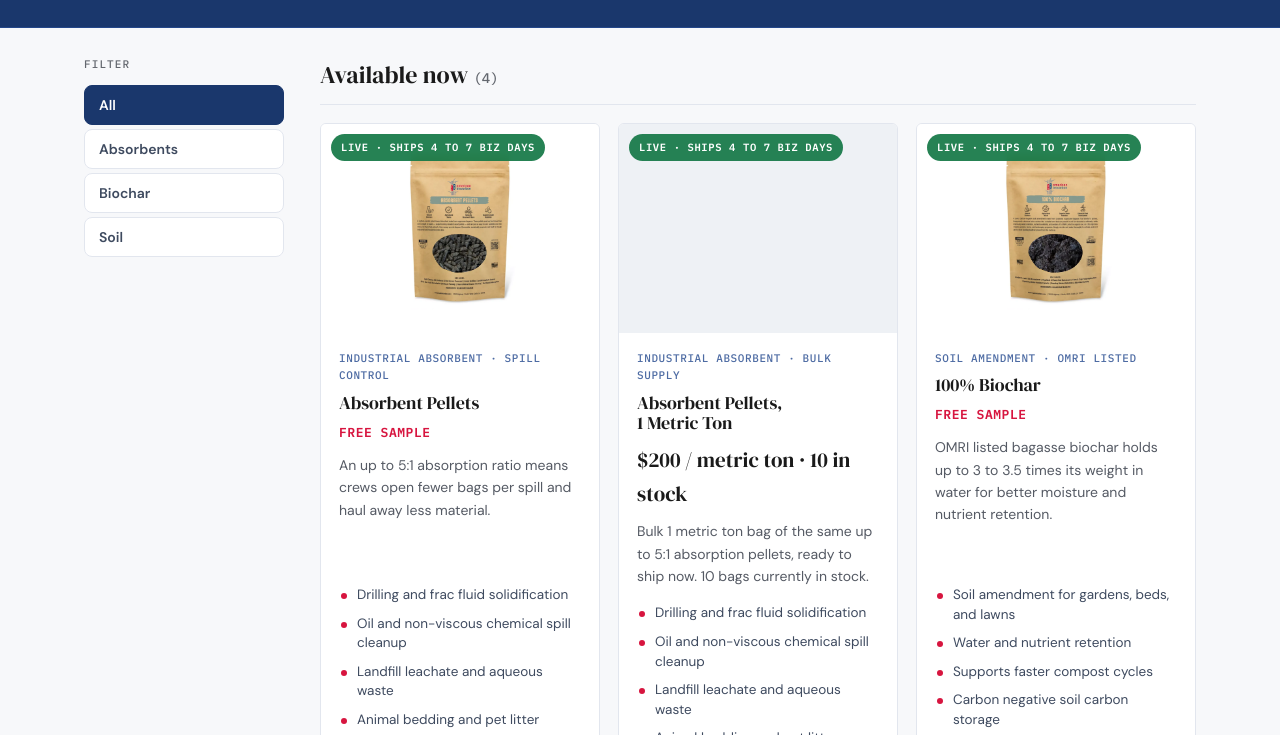
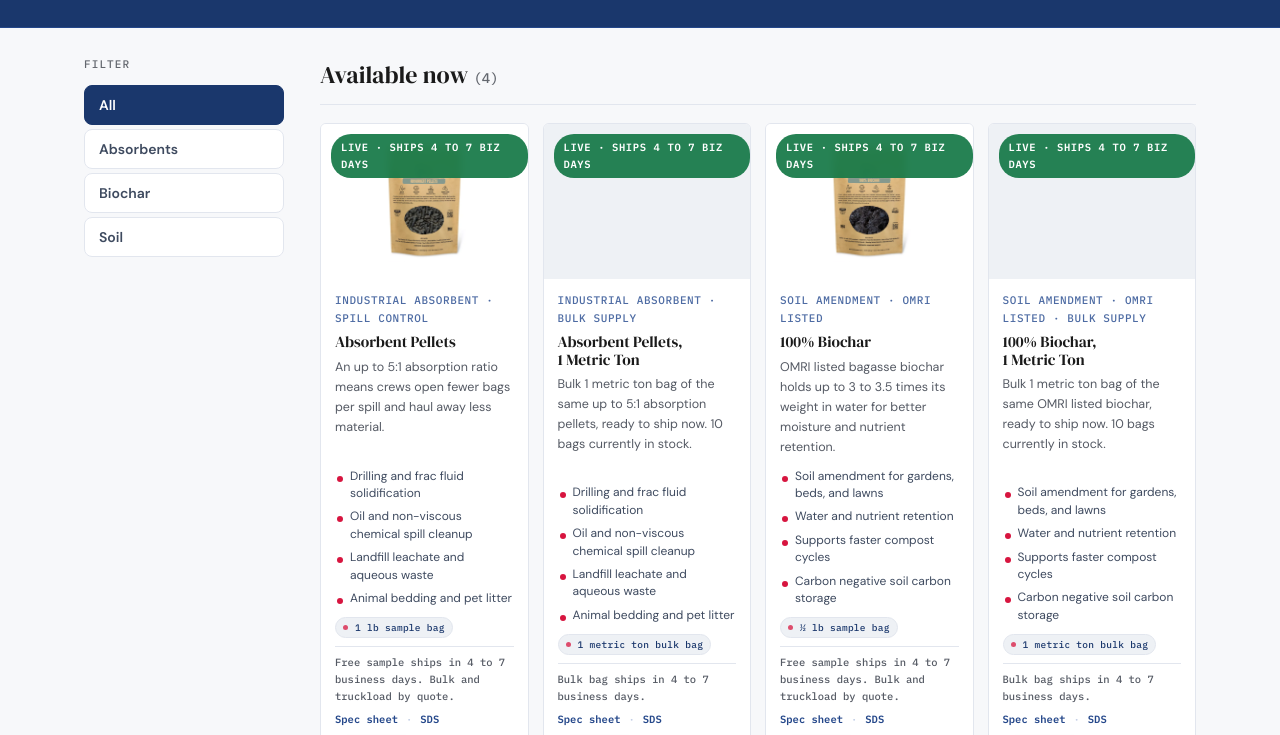
Before and after one commit to Jaydeez369/american-biocarbon-website, a website: page buy/index.html in a window 1280 px wide. Shown: the part 204-939 px from the top of the page. Drawn offline with Linux system fonts and the light colour scheme; files that its build step writes are made by us from their sources.

Commit message:
Products page: drop pricing from grid cards, fit 4 per row
Price/stock line no longer shows on the /buy grid (still shown on
each product's own page). Grid now uses 4 columns with tighter
padding and type so all live products fit a row.

```diff
--- a/app.js
+++ b/app.js
@@ -601,7 +601,6 @@ function buyCard(p){
     <div class="body">
       <span class="icp">${raw(p.category)}</span>
       <h3>${raw(p.name)}</h3>
-      ${isLive?(p.priceLabel?`<div class="cardprice">${raw(p.priceLabel)}${p.stock?` · ${p.stock} in stock`:""}</div>`:`<div class="cardprice free">Free sample</div>`):""}
       <p class="claim">${raw(p.claim)}</p>
       ${p.uses?`<ul class="uses">${p.uses.map(u=>`<li>${raw(u)}</li>`).join("")}</ul>`:""}
       <div class="chips">${(p.chips||[]).filter(c=>/sample bag|metric ton/i.test(c)).map(c=>`<span>${raw(c)}</span>`).join("")}</div>
@@ -778,7 +777,7 @@ function renderBuy(){
   const group = (label, list) => list.length ? `
     <div class="shop-group">
       <div class="shop-group-h">${raw(label)} <span class="count">(${list.length})</span></div>
-      <div class="cards c3 shop-grid">${list.map(buyCard).join("")}</div>
+      <div class="cards c4 shop-grid shop-grid-sm">${list.map(buyCard).join("")}</div>
     </div>` : "";
   return `
   <section class="shop-head"><div class="wrap">
--- a/styles.css
+++ b/styles.css
@@ -396,6 +396,21 @@ section.block > .wrap > .lead{margin-left:auto;margin-right:auto}
 
 /* product-card (compact) */
 .pcard .thumb{aspect-ratio:4/3}
+
+/* 4-up product grid on /buy: tighter padding & type so 4 cards fit a row cleanly */
+.shop-grid-sm{gap:14px}
+.shop-grid-sm .card .body{padding:13px 14px;gap:6px}
+.shop-grid-sm .card .body h3{font-size:15.5px}
+.shop-grid-sm .buycard .claim{font-size:12.5px}
+.shop-grid-sm .icp{font-size:10px}
+.shop-grid-sm .uses{gap:6px;margin:5px 0 2px}
+.shop-grid-sm .uses li{font-size:12px;padding-left:15px}
+.shop-grid-sm .chips span{font-size:9.5px;padding:2px 7px}
+.shop-grid-sm .availline{font-size:10.5px;padding-top:7px}
+.shop-grid-sm .buy-docs{font-size:10.5px}
+.shop-grid-sm .btn-sm{font-size:12.5px;padding:8px 14px}
+@media (max-width:1180px){ .shop-grid-sm.c4{grid-template-columns:repeat(2,1fr)} }
+@media (max-width:640px){ .shop-grid-sm.c4{grid-template-columns:1fr} }
 .thumb-blank{width:100%;height:100%}
 .pdp-slide-blank{width:100%;height:100%;background:var(--paper-2);border-radius:var(--r-lg)}
 
```
